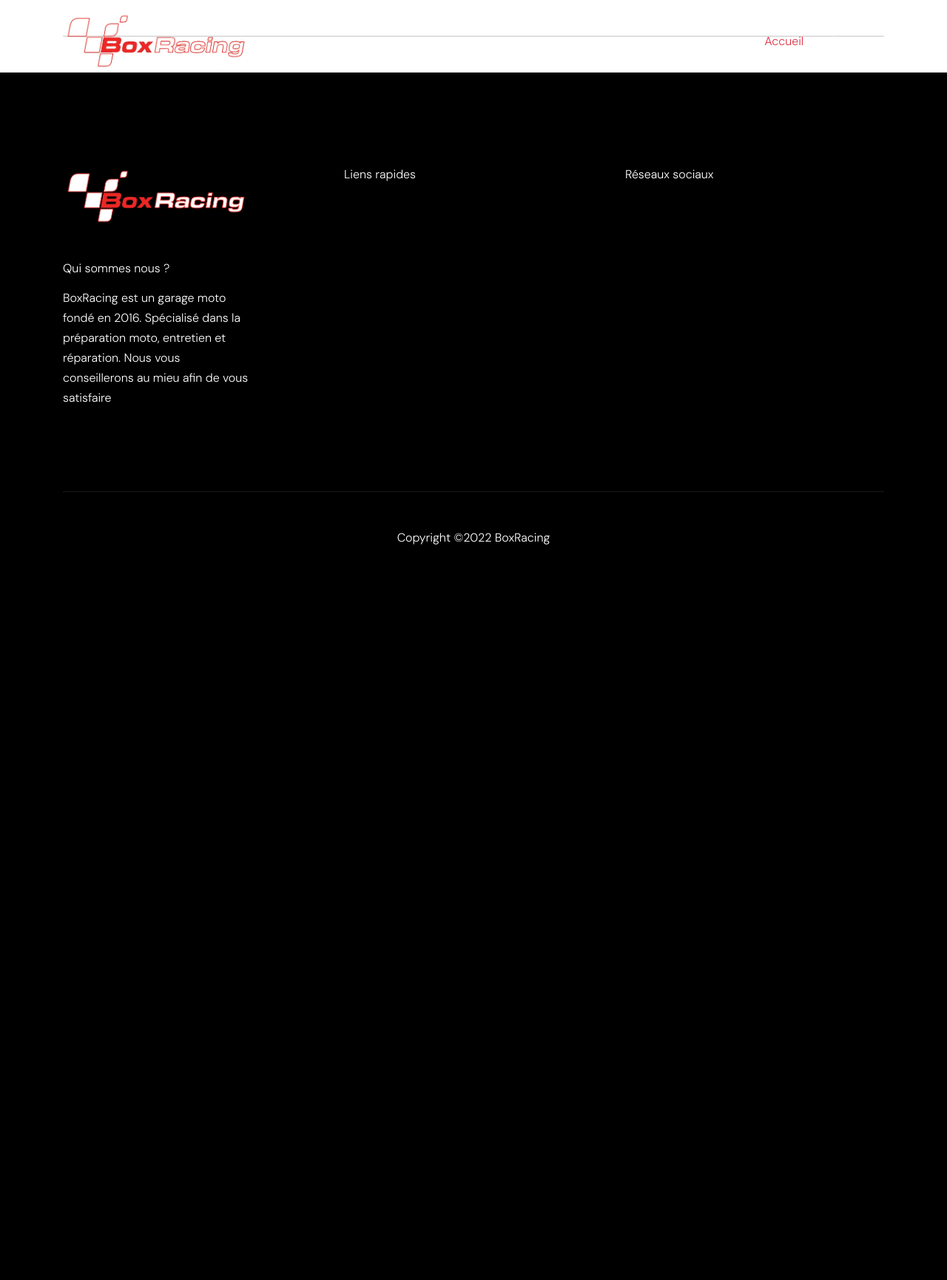
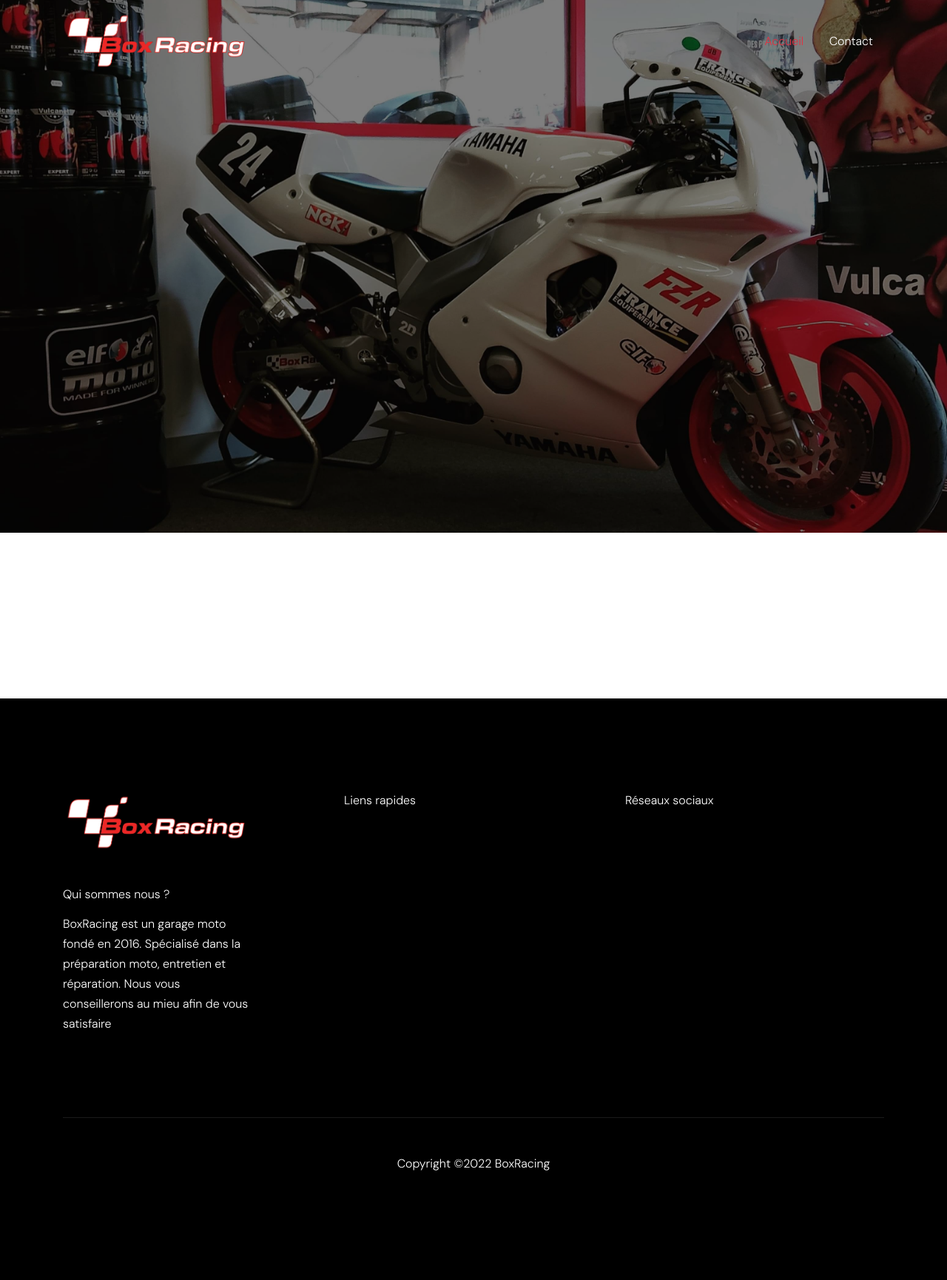
Before and after one commit to kevinalonso/boxracing, a Symfony app: template templates/staticpage.html.twig in a window 1280 px wide. Shown: the whole page at 74% size. Before the commit the page ends 736 px from the top, so only its background shows below. Run offline with Twig, Linux system fonts and the light colour scheme; the template is opened without the code that fills it, so the values that code supplies are empty; some libraries are stand-ins or nearby versions; some web fonts are replaced.

Commit message:
Page static refonte terminée

```diff
--- a/src/Controller/CategoryController.php
+++ b/src/Controller/CategoryController.php
@@ -60,8 +60,12 @@
         $static = $this->getDoctrine()->getRepository(StaticPage::class)
             ->getStaticFromCategory($id);
 
+        $categories = $this->getDoctrine()->getRepository(Category::class)
+            ->allCategories();
+
         return $this->render('staticpage.html.twig', [
-            'static' => $static
+            'static' => $static,
+            'categories' => $categories
         ]);
     }
 }
--- a/templates/staticpage.html.twig
+++ b/templates/staticpage.html.twig
@@ -2,17 +2,26 @@
 
 {% block body %}
 
-	<div class="container mt-5 mb-5">
+	<div class="ftco-blocks-cover-1">
+      <div class="ftco-cover-1 innerpage overlay" style="background-image: url('http://localhost/boxracing/templates/images/static/1.jpeg')">
+        <div class="container">
+          <div class="row align-items-center justify-content-center">
+            <div class="col-lg-6 text-center">
+            	<h1 class="mb-4" data-aos="fade-up" data-aos-delay="100">{{static[0].Category.Name}}</h1>
+            </div>
+          </div>
+        </div>
+      </div>
+    </div>
 
-		<div class="card">
-			<div class="container">
-				<div class="wrapper row">
-					<span class="col-12 ml-2">{{static[0].Content | raw }}</span>
-				</div>
-			</div>
-		</div>
-
-	</div>
-
+    <div class="site-section">
+      <div class="container">
+        <div class="row">
+          <div class="col-12 blog-content">
+          	{{static[0].Content | raw }}
+          </div>
+      	</div>
+      </div>
+  	</div>
 
 {% endblock %}
```
Also changed, not shown: templates/index.html.twig (+0 -76 lines), templates/images/static/1.jpeg (added).
